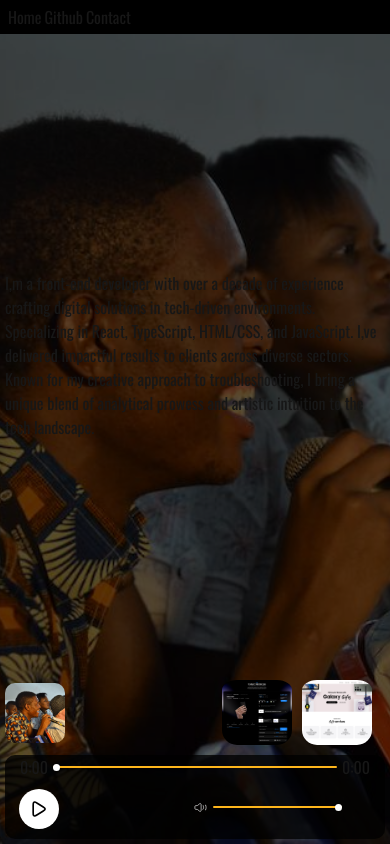
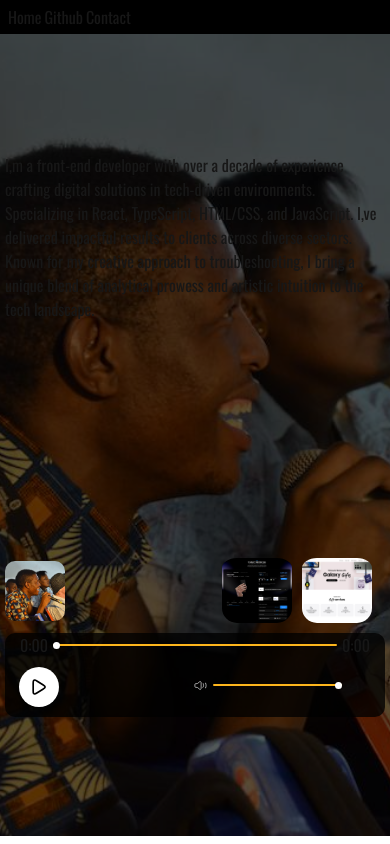
Before and after one commit to PullingStrings/newPortfiolo, a Next.js app: page / in a window 390 px wide. Built offline with nearby package versions, Linux system fonts and the light colour scheme.

Commit message:
more mobile styling

```diff
--- a/src/app/components/Container.jsx
+++ b/src/app/components/Container.jsx
@@ -6,14 +6,15 @@ const ContainerSection = styled.div`
   background-image: url(${props => props.$bgImage || '/happyme.jpg'});
   box-shadow: inset 0 0 0 1000px rgba(0 0 0 / 65%);
   background-size: cover;
-  height: 100vh;
+  height: 95vh;
   display: flex;
   flex-direction: column;
   justify-content: space-between;
-  background-position: bottom;
+  background-position: center;
 
   @media (max-width: 768px) {
     background-position: bottom;
+    justify-content: space-around;
   }
 `;
 
--- a/src/app/components/SharedLayout.jsx
+++ b/src/app/components/SharedLayout.jsx
@@ -24,12 +24,14 @@ const Menu = styled.nav`
 
 export default function SharedLayout({ bgImage, menuLinks, content, audioSrc, children }) {
   return (
+    <>
+    <Menu>
+    {menuLinks.map(({ href, label }, idx) => (
+      <a key={idx} href={href}>{label}</a>
+    ))}
+  </Menu>
     <Container bgImage={bgImage}>
-      <Menu>
-        {menuLinks.map(({ href, label }, idx) => (
-          <a key={idx} href={href}>{label}</a>
-        ))}
-      </Menu>
+
       {content && <Content content={content} />}
       <div className='player-section'>
         <PlayerPanelsSection>
@@ -40,5 +42,7 @@ export default function SharedLayout({ bgImage, menuLinks, content, audioSrc, ch
       </div>
       {children}
     </Container>
+    </>
+
   );
 }
```
